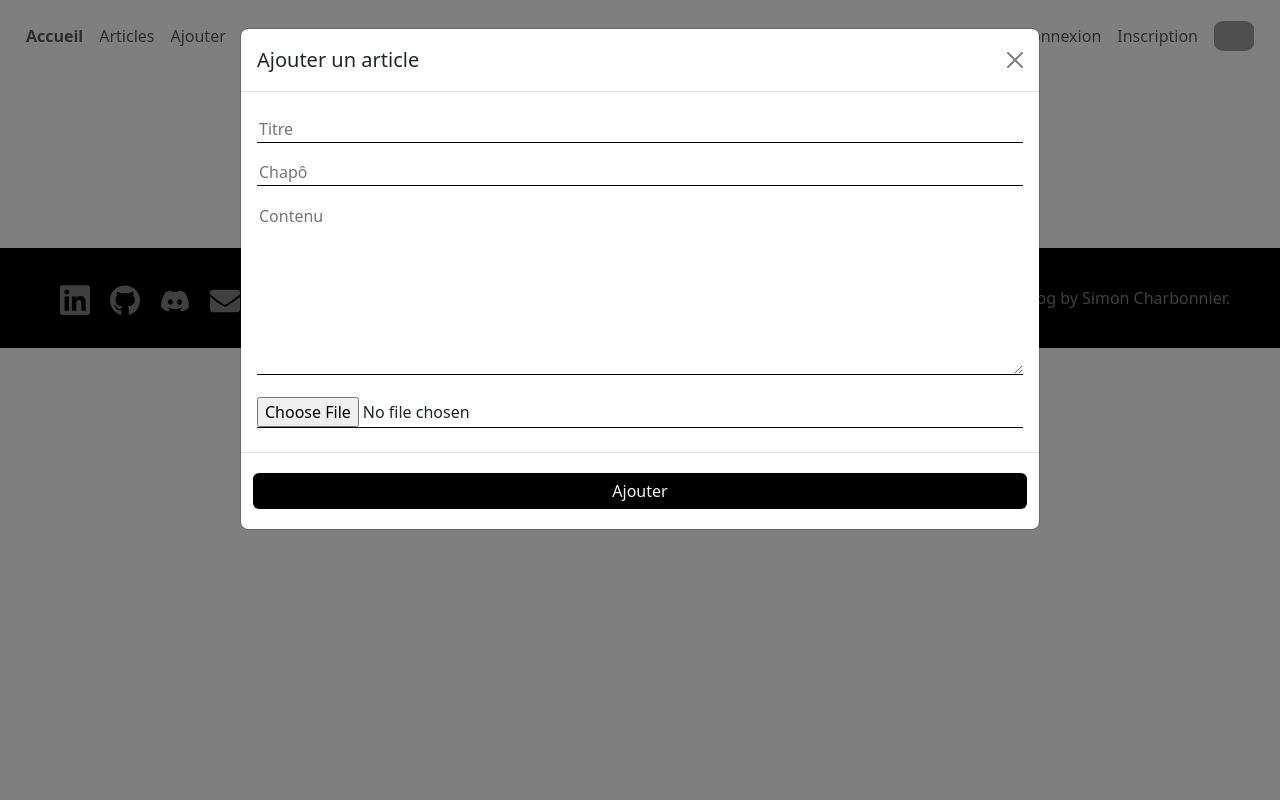
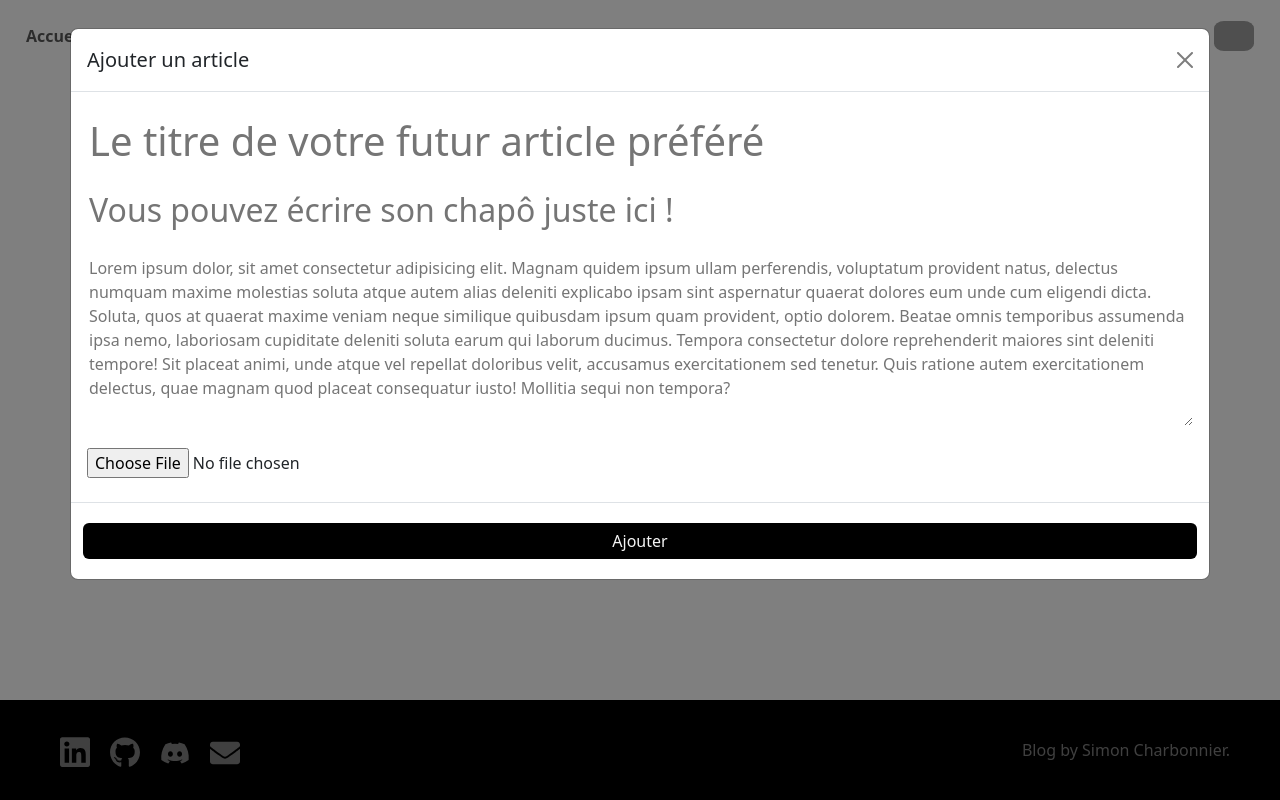
Before and after one commit to Simoncharbonnier/OCP5, a PHP site: page /P5/index.php?controller=post in a window 1280 px wide, after a click on "Ajouter". Run offline with PHP 8.4, Linux system fonts and the light colour scheme; data that the repository does not hold is empty; grey boxes are pictures that could not be loaded.

Commit message:
fix: comments style, modal add post and footer absolute bottom

```diff
--- a/app/views/comment/index.php
+++ b/app/views/comment/index.php
@@ -28,7 +28,6 @@
             <a class="btn btn-valid-delete-comment" href="?controller=comment&action=delete&id=<?= $comment['id'] ?>">Valider</a>
           </div>
         </div>
-        <hr>
       <?php endforeach; ?>
     </div>
   </div>
--- a/app/views/components/header.php
+++ b/app/views/components/header.php
@@ -36,7 +36,7 @@
   </ul>
 </div>
 
-<div class="modal fade modal-lg" id="modal-add-post" tabindex="-1" aria-labelledby="modal-add-post-label" aria-hidden="true">
+<div class="modal fade modal-xl" id="modal-add-post" tabindex="-1" aria-labelledby="modal-add-post-label" aria-hidden="true">
   <div class="modal-dialog">
     <div class="modal-content">
       <form enctype="multipart/form-data" id="form-add-post" method="POST" action="?controller=post&action=add">
@@ -45,9 +45,9 @@
           <button type="button" class="btn-close" data-bs-dismiss="modal" aria-label="Close"></button>
         </div>
         <div class="modal-body text-center">
-          <input type="text" name="title" placeholder="Titre" autocomplete="off">
-          <input type="text" name="headline" placeholder="Chapô" autocomplete="off">
-          <textarea name="content" rows="7" placeholder="Contenu" autocomplete="off"></textarea>
+          <h1><input type="text" name="title" placeholder="Le titre de votre futur article préféré" autocomplete="off"></h1>
+          <h2><input type="text" name="headline" placeholder="Vous pouvez écrire son chapô juste ici !" autocomplete="off"></h2>
+          <p><textarea name="content" rows="7" placeholder="Lorem ipsum dolor, sit amet consectetur adipisicing elit. Magnam quidem ipsum ullam perferendis, voluptatum provident natus, delectus numquam maxime molestias soluta atque autem alias deleniti explicabo ipsam sint aspernatur quaerat dolores eum unde cum eligendi dicta. Soluta, quos at quaerat maxime veniam neque similique quibusdam ipsum quam provident, optio dolorem. Beatae omnis temporibus assumenda ipsa nemo, laboriosam cupiditate deleniti soluta earum qui laborum ducimus. Tempora consectetur dolore reprehenderit maiores sint deleniti tempore! Sit placeat animi, unde atque vel repellat doloribus velit, accusamus exercitationem sed tenetur. Quis ratione autem exercitationem delectus, quae magnam quod placeat consequatur iusto! Mollitia sequi non tempora?" autocomplete="off"></textarea></p>
           <input type="file" name="image" accept="image/*">
         </div>
         <div class="modal-footer">
--- a/app/views/home/index.php
+++ b/app/views/home/index.php
@@ -70,7 +70,7 @@
     </div>
   </div>
   <form id="form-contact" class="row" method="POST" action="?controller=home&action=mail">
-    <div class="col-md-6">
+    <div class="col-md-8">
       <h3>Vous souhaitez me contacter ? C'est par ici !</h3>
       <div class="row">
         <div class="col-md-4">
--- a/app/views/post/detail.php
+++ b/app/views/post/detail.php
@@ -86,7 +86,6 @@
               <img class="avatar" src="assets/img/user/<?= $comment['author_avatar'] ?>" alt="">
             </div>
           </div>
-          <hr>
         <?php endforeach; ?>
       </div>
     </div>
--- a/assets/css/global.css
+++ b/assets/css/global.css
@@ -1,5 +1,7 @@
 body {
-
+  position: relative;
+  min-height: 100vh;
+  padding-bottom: 100px;
 }
 
 .container {
@@ -89,7 +91,6 @@ a {
   width: 100%;
   margin: 8px 0;
   border: none;
-  border-bottom: 1px solid black;
 }
 
 #form-add-post input:focus-visible, #form-add-post textarea:focus-visible {
@@ -101,6 +102,9 @@ a {
 /* FOOTER */
 
 .footer {
+  position: absolute;
+  bottom: 0;
+  width: 100%;
   background-color: black;
   display: flex;
   align-items: center;
--- a/assets/css/home.css
+++ b/assets/css/home.css
@@ -55,6 +55,7 @@
 #form-contact {
   padding: 2rem 0;
   text-align: center;
+  justify-content: center;
 }
 
 #form-contact h3 {
--- a/assets/css/post.css
+++ b/assets/css/post.css
@@ -109,7 +109,11 @@
   display: flex;
   align-items: center;
   justify-content: space-between;
-  margin: 8px;
+  padding: 8px;
+}
+
+.comment:not(:last-child) {
+  border-bottom: 1px solid lightgrey;
 }
 
 #form-comment textarea, #form-comment input {
```
Also changed, not shown: assets/css/comments.css (+8 -0 lines).
